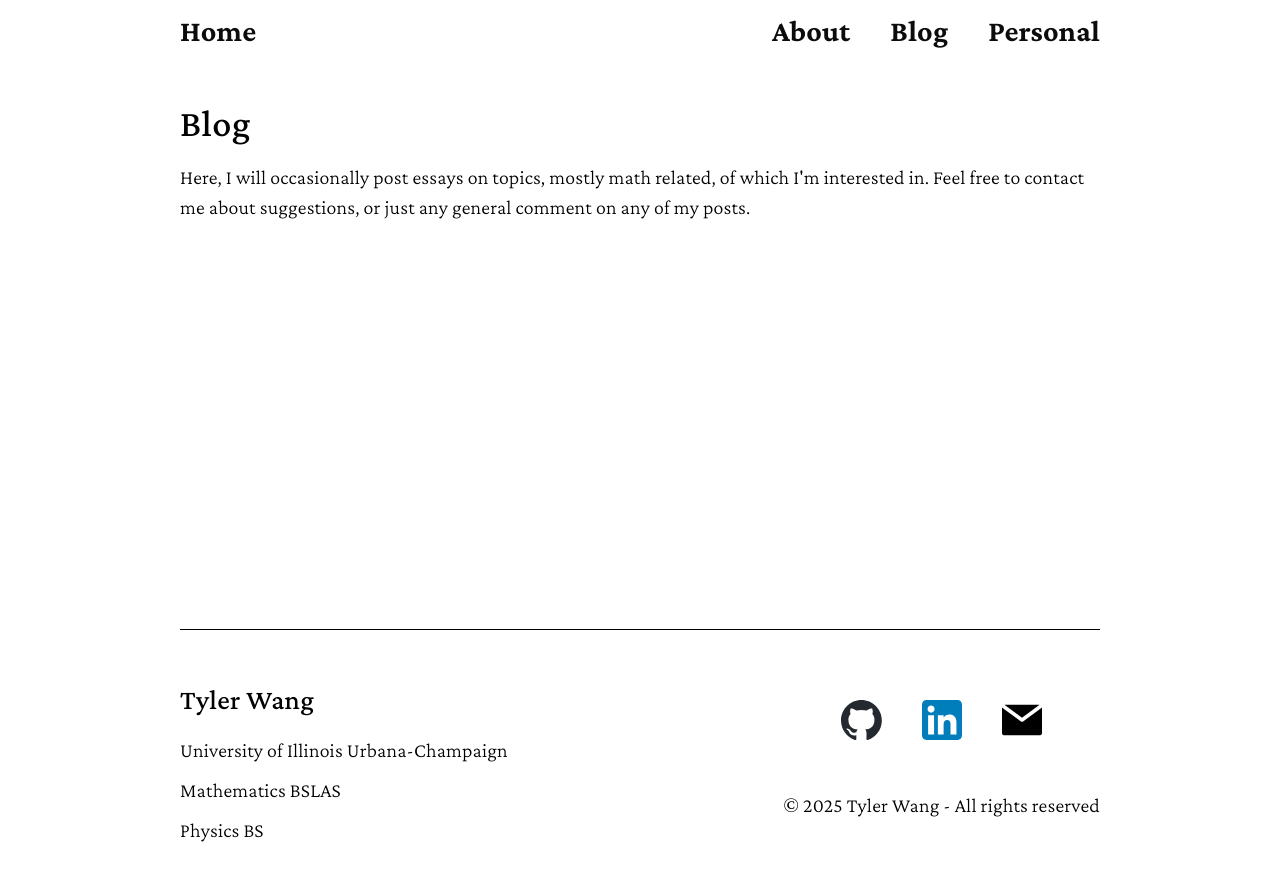
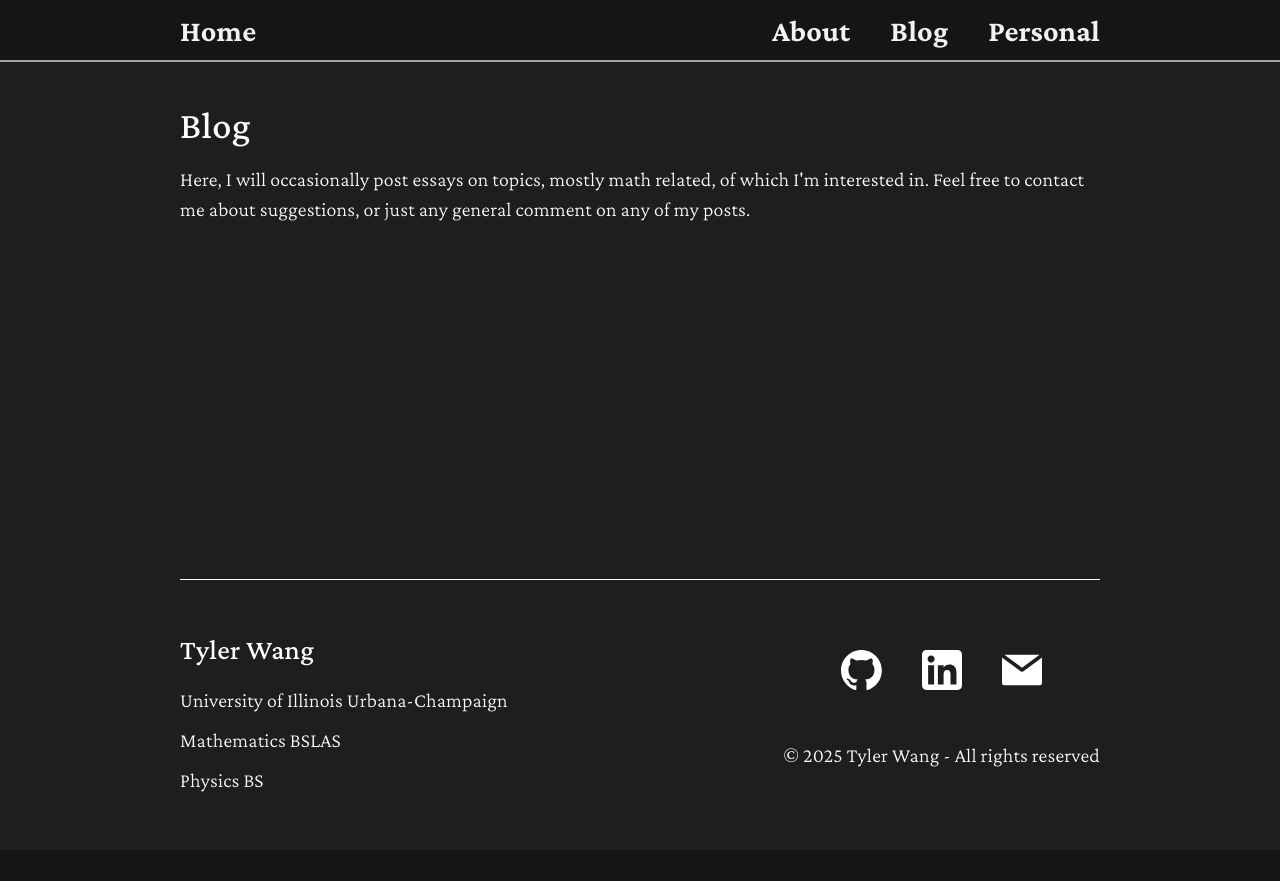
Before and after one commit to tylerwwang/tylerwwang.github.io, a Jekyll site: the page built from blog.html, in a window 1280 px wide. Shown: the top 881 px of the page. Built offline with Jekyll 4.4.1, drawn with Linux system fonts in a browser that asks for light colours.

Commit message:
Fixes a bug

```diff
--- /dev/null
+++ b/_includes/theme-toggle.html
@@ -0,0 +1,8 @@
+<div class="theme-toggle">
+	<script>
+		var htmlElement = document.querySelector("html");
+	</script>
+	<button>
+		<img src="{{site.baseurl}}/assets/sun.svg" height="25px" width="25px" alt="Theme toggle">
+	</button>
+</div>
--- a/_layouts/default.html
+++ b/_layouts/default.html
@@ -2,13 +2,64 @@
 
 {% include lang.html %}
 
-<html lang="{{ page.lang | default: site.lang | default: "en" }}">
+<html lang="{{ page.lang | default: site.lang | default: "en" }}" data-theme="dark">
 
   {%- include head.html -%}
 
   <body>
+    {%- include header.html -%}
 
-    {%- include header.html -%}
+	{% if page.image %}
+		<div class="hero-background">
+			<picture class="hero-image" id="hero-image">
+				{%- for i in (0 .. page.image.scale.size) -%}
+					{% if page.image.scale.size == i %}
+						{% break %}
+					{% endif %}
+					<source
+			media="{% if page.image.scale[i].max %}(max-width: {{ page.image.scale[i].max }}){% endif %}{% if page.image.scale[i].max  and page.image.scale[i].min%} and {% endif %}{% if page.image.scale[i].min %}(min-width: {{ page.image.scale[i].min }}){% endif %}"
+			srcset="{{site.baseurl}}/{{page.image.scale[i].source}}"/>
+
+				{%- endfor -%}
+
+				<img src="{{site.baseurl}}/{{page.image.base}}"/>
+			</picture>
+			<picture class="hero-image" id="hero-image-alt">
+				{%- for i in (0 .. page.image-alt.scale.size) -%}
+					{% if page.image-alt.scale.size == i %}
+						{% break %}
+					{% endif %}
+					<source
+			media="{% if page.image-alt.scale[i].max %}(max-width: {{ page.image-alt.scale[i].max }}){% endif %}{% if page.image-alt.scale[i].max  and page.image-alt.scale[i].min%} and {% endif %}{% if page.image-alt.scale[i].min %}(min-width: {{ page.image-alt.scale[i].min }}){% endif %}"
+			srcset="{{site.baseurl}}/{{page.image-alt.scale[i].source}}"/>
+
+				{%- endfor -%}
+
+				<img src="{{site.baseurl}}/{{page.image-alt.base}}"/>
+			</picture>
+		</div>
+
+		<div class="hero-text">
+			<div class="site-title">
+				<h1 >
+					{% if page.title %}
+						{{ page.title }}
+					{% else %}
+						{{ site.site-title }}
+					{% endif %}
+				</h1>
+				<h2>
+					{% if page.subtitle %}
+						{{ page.subtitle }}
+					{% else %}
+						{{ site.subtitle }}
+					{% endif %}
+				</h2>
+			</div>
+
+			<div class="hero-gradient"></div>
+		</div>
+	{% endif %}
 
     <main id="page-content" aria-label="Content">
       <div class="wrapper">
@@ -16,6 +67,7 @@
       </div>
     </main>
 
+	<!--{%- include theme-toggle.html -%}-->
     {%- include footer.html -%}
 
   </body>
```
